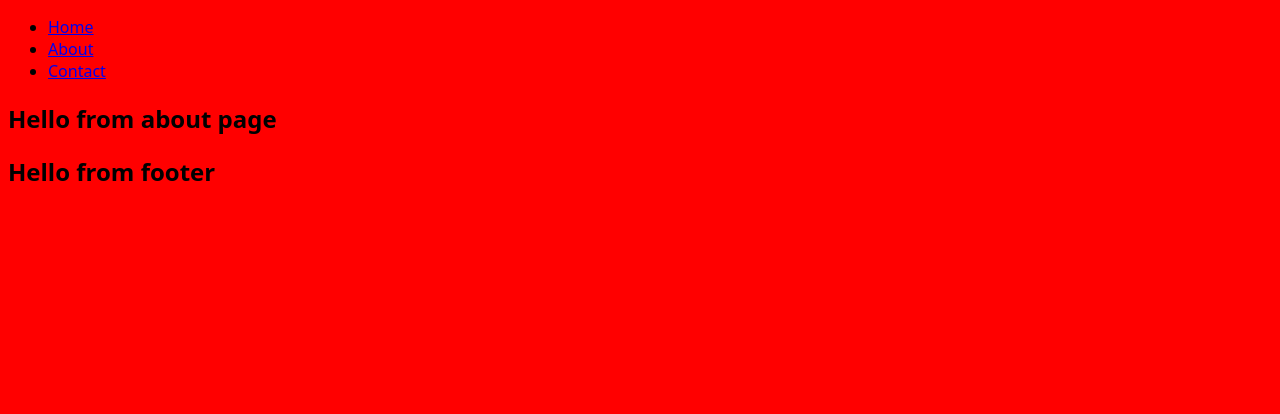
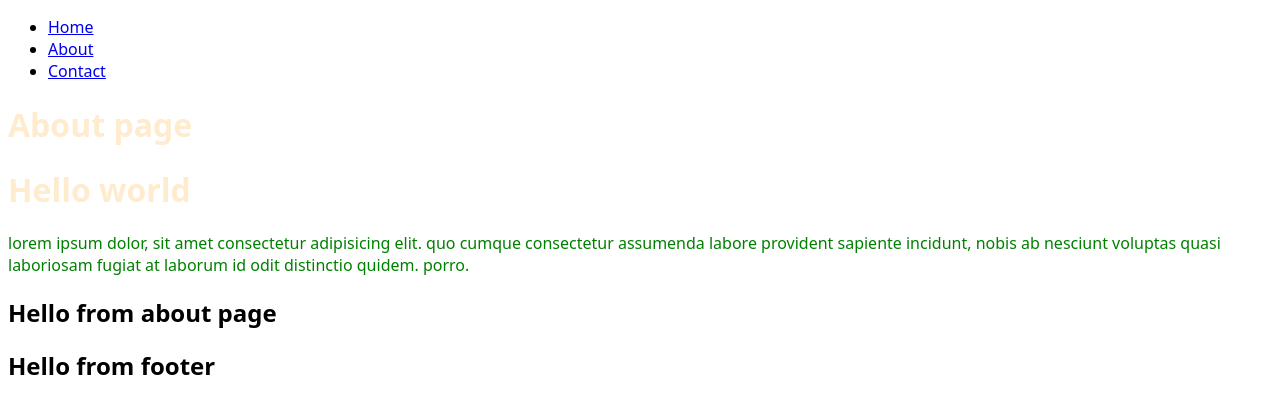
Before and after one commit to korinekj/gatsby-js-recipes, a Gatsby site: page /about in a window 1280 px wide. Built offline with nearby package versions, Linux system fonts and the light colour scheme; Gatsby itself is replaced by a stand-in of ours.

Commit message:
CSS modules -> added declarations.d.ts file to src folder for module imports to work; added include gatsby-config.js to tsconfig.eslint.json for removing eslint error in gatsby-config.js

```diff
--- a/src/components/layout.scss
+++ b/src/components/layout.scss
@@ -1,7 +1,6 @@
 body {
   font-family: system-ui, -apple-system, BlinkMacSystemFont, 'Segoe UI', Roboto,
     Oxygen, Ubuntu, Cantarell, 'Open Sans', 'Helvetica Neue', sans-serif;
-  background: red;
 
   h1 {
     color: black;
--- /dev/null
+++ b/src/declarations.d.ts
@@ -0,0 +1 @@
+declare module '*.module.scss';
--- /dev/null
+++ b/src/examples/about.module.scss
@@ -0,0 +1,11 @@
+.page {
+  color: green;
+
+  > h1 {
+    color: blanchedalmond;
+  }
+}
+
+.text {
+  text-transform: lowercase;
+}
--- /dev/null
+++ b/src/examples/home.module.scss
@@ -0,0 +1,11 @@
+.page {
+  color: blue;
+
+  > h1 {
+    color: blueviolet;
+  }
+}
+
+.text {
+  text-transform: capitalize;
+}
--- a/src/pages/about.tsx
+++ b/src/pages/about.tsx
@@ -1,9 +1,21 @@
 import React from 'react';
 import Layout from '../components/Layout';
+
+import * as styles from '../examples/about.module.scss';
 
 function About() {
   return (
     <Layout>
+      <div className={styles.page}>
+        <h1>About page</h1>
+        <h1>Hello world</h1>
+        <p className={styles.text}>
+          Lorem ipsum dolor, sit amet consectetur adipisicing elit. Quo cumque
+          consectetur assumenda labore provident sapiente incidunt, nobis ab
+          nesciunt voluptas quasi laboriosam fugiat at laborum id odit
+          distinctio quidem. Porro.
+        </p>
+      </div>
       <h2>Hello from about page</h2>
     </Layout>
   );
--- a/tsconfig.eslint.json
+++ b/tsconfig.eslint.json
@@ -1,4 +1,4 @@
 {
   "extends": "./tsconfig.json",
-  "include": ["src/**/*.ts*"]
+  "include": ["src/**/*.ts*", "./gatsby-config.js"]
 }
```
Also changed, not shown: src/pages/index.tsx (+12 -12 lines).
